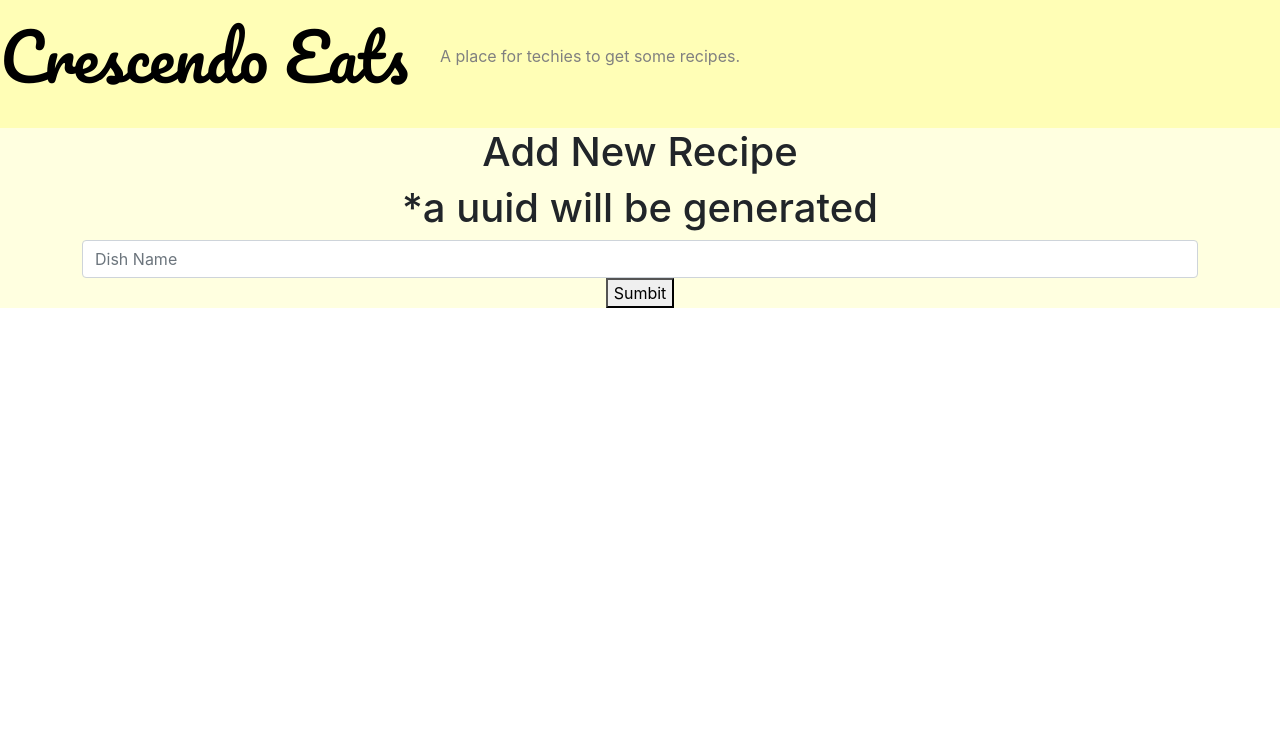
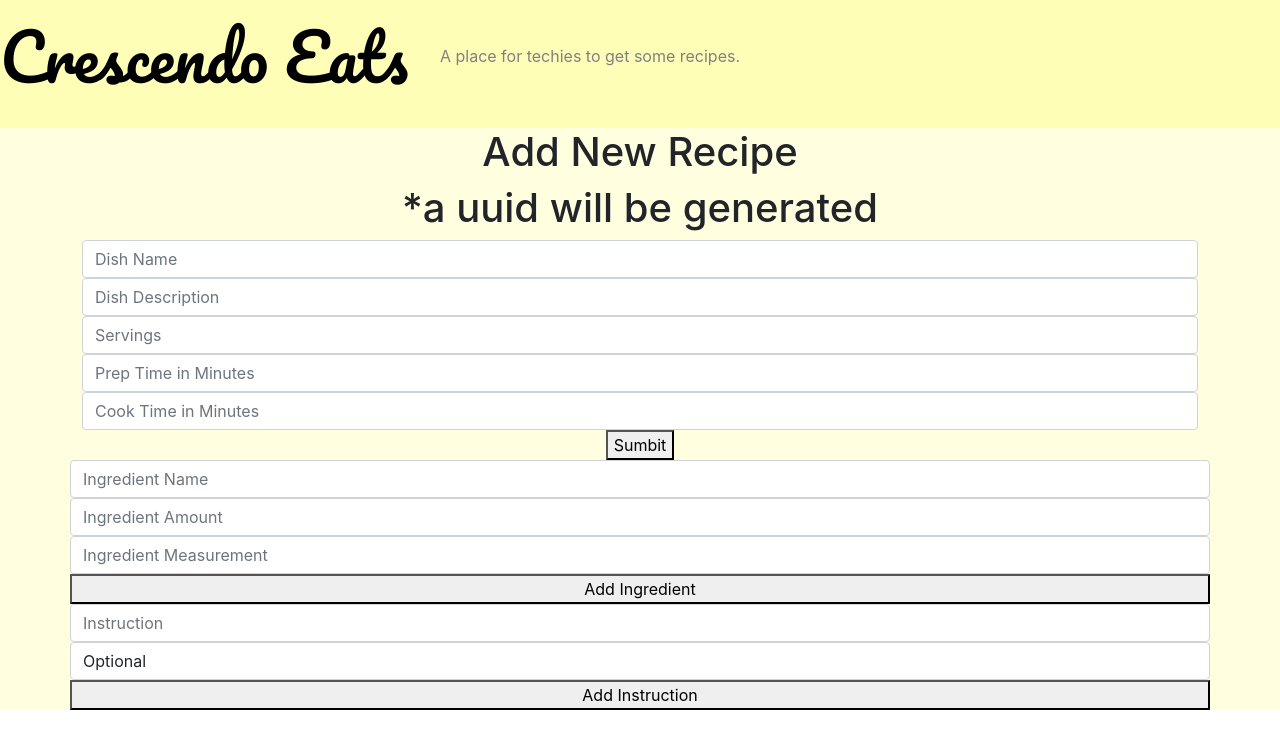
Before and after one commit to jreidmke/crescendo-eats, a React (Create React App) app: page /recipes/new in a window 1280 px wide. Shown: the top 748 px of the page. Built offline with nearby package versions, Linux system fonts and the light colour scheme; no server answers.

Commit message:
completed first form iteration

```diff
--- a/src/components/forms/NewRecipeForm.js
+++ b/src/components/forms/NewRecipeForm.js
@@ -5,6 +5,18 @@ import { useHistory } from 'react-router-dom';
 
 function NewRecipeForm() {
     const history = useHistory();
+    const ingredientDataDefault = {
+        uuid: uuidv4(),
+        name: "",
+        amount: "",
+        measurement: ""
+    };
+
+    const instructionDataDefault = {
+        instruction: "",
+        optional: ""
+    }
+
     const [formData, setFormData] = useState({
         uuid: uuidv4(),
         title: "",
@@ -14,13 +26,43 @@ function NewRecipeForm() {
         cookTime: ""
     });
 
+    const [ingredientData, setIngredientData] = useState(ingredientDataDefault);
+
+    const [ingredientList, setIngredientList] = useState([]);
+
+    const [instructionData, setInstructionData] = useState(instructionDataDefault);
+
+    const [instructionList, setInstructionList] = useState([]);
+
     function handleChange(e) {
         const { name, value }= e.target;
-        setFormData(data => ({
-            ...data,
-            [name]: value
-        }));
+        if(name in formData) {
+            setFormData(data => ({
+                ...data,
+                [name]: value
+            }));
+        } else if(name in ingredientData) {
+            setIngredientData(data => ({
+                ...data,
+                [name]: value
+            }))
+        } else {
+            setInstructionData(data => ({
+                ...data,
+                [name]: value
+            }))
+        }
     };
+
+    function addToIngredientList() {
+        setIngredientList([...ingredientList, ingredientData]);
+        setIngredientData(ingredientDataDefault);
+    };
+
+    function addToInstructionList() {
+        setInstructionList([...instructionList, instructionData]);
+        setInstructionData(instructionDataDefault);
+    }
 
     async function submit(e) {
         e.preventDefault();
@@ -37,6 +79,7 @@ function NewRecipeForm() {
 
                 <div className="row">
                     <form onSubmit={submit}>
+
                         <input
                             type="text"
                             name="title"
@@ -45,23 +88,102 @@ function NewRecipeForm() {
                             placeholder="Dish Name"
                             className="form-control"
                             required/>
+
+                        <input
+                            type="text"
+                            name="description"
+                            onChange={handleChange}
+                            value={formData.description}
+                            placeholder="Dish Description"
+                            className="form-control"
+                            required/>
+
+                        <input
+                            type="number"
+                            name="servings"
+                            onChange={handleChange}
+                            value={formData.servings}
+                            placeholder="Servings"
+                            className="form-control"
+                            required/>
+
+                        <input
+                            type="number"
+                            name="prepTime"
+                            onChange={handleChange}
+                            value={formData.prepTime}
+                            placeholder="Prep Time in Minutes"
+                            className="form-control"
+                            required/>
+
+                        <input
+                            type="number"
+                            name="cookTime"
+                            onChange={handleChange}
+                            value={formData.cookTime}
+                            placeholder="Cook Time in Minutes"
+                            className="form-control"
+                            required/>
+
                         <button>Sumbit</button>
                     </form>
                 </div>
+
+                <div className="row">
+                    <input
+                        type="text"
+                        name="name"
+                        onChange={handleChange}
+                        value={ingredientData.name}
+                        placeholder="Ingredient Name"
+                        className="form-control"
+                        required/>
+
+                    <input
+                        type="number"
+                        name="amount"
+                        onChange={handleChange}
+                        value={ingredientData.amount}
+                        placeholder="Ingredient Amount"
+                        className="form-control"
+                        required/>
+
+                    <input
+                        type="text"
+                        name="measurement"
+                        onChange={handleChange}
+                        value={ingredientData.measurement}
+                        placeholder="Ingredient Measurement"
+                        className="form-control"
+                        required/>
+
+                    <button onClick={addToIngredientList}>Add Ingredient</button>
+                </div>
+
+                <div className="row">
+                    <input
+                        type="text"
+                        name="instruction"
+                        onChange={handleChange}
+                        value={instructionData.instruction}
+                        placeholder="Instruction"
+                        className="form-control"
+                        required/>
+
+                    <select
+                        name="optional"
+                        onChange={handleChange}
+                        value={instructionData.optional}
+                        className="form-control"
+                        required>
+                        <option value={true}>Optional</option>
+                        <option value={false}>Madatory</option>
+                    </select>
+                    <button onClick={addToInstructionList}>Add Instruction</button>
+                </div>
+{console.log(instructionList)}
             </div>
         )
 };
 
 export default NewRecipeForm;
-
-// "uuid": "e80ea521-4d42-48fe-a7a6-ac8952bc0de4",
-//     "title": "Queso Big Brat Scramble",
-//     "description": "A delicious breakfast, fit for a crowd.",
-//     "images": {
-//       "full": "/img/queso_brat_scramble.jpg",
-//       "medium": "/img/queso_brat_scramble--m.jpg",
-//       "small": "/img/queso_brat_scramble--s.jpg"
-//     },
-//     "servings": 5,
-//     "prepTime": 10,
-//     "cookTime": 20,
```
